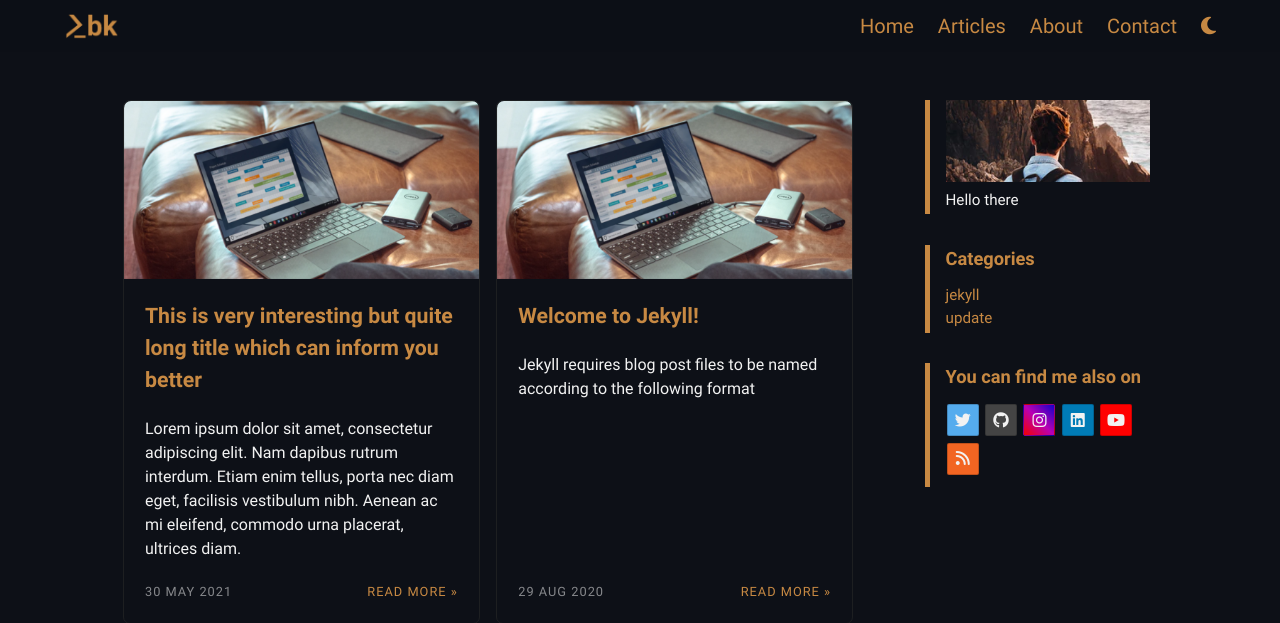
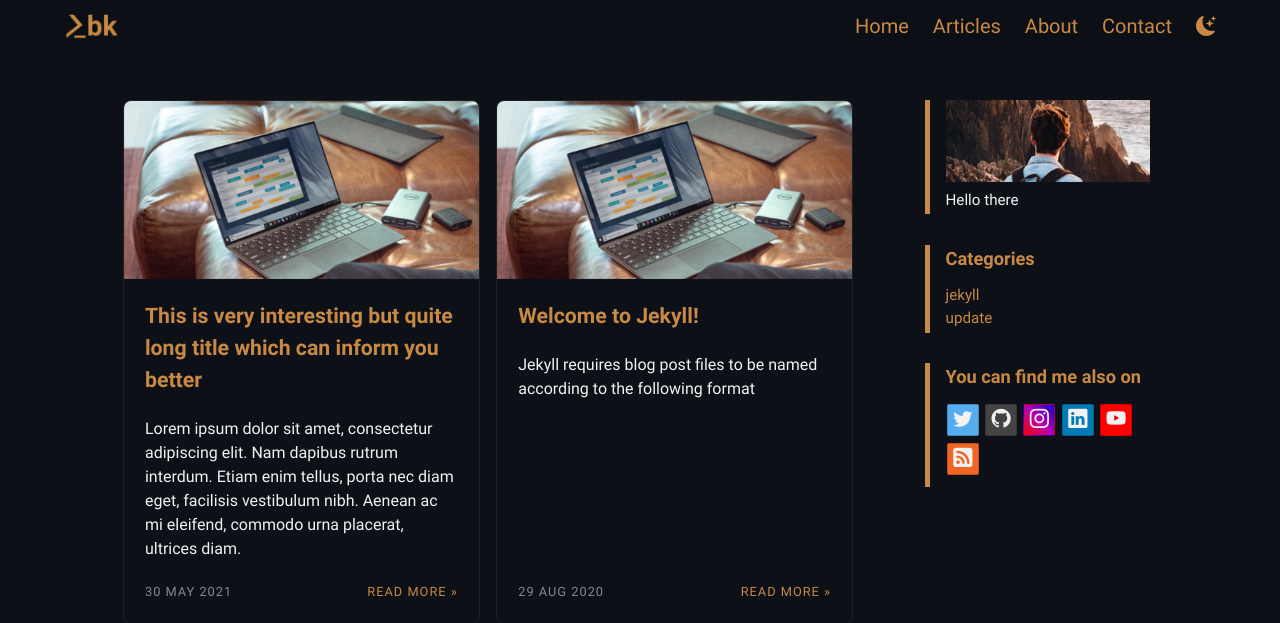
Before and after one commit to kbegiedza/kbegiedza.github.io, a Jekyll site: the page built from index.html, in a window 1280 px wide. Shown: the top 623 px of the page. Built offline with Jekyll 4.4.1, drawn with Linux system fonts in a browser that asks for light colours; nearby versions of some CDN libraries.

Commit message:
Swap to bootstrap icons

```diff
--- a/_includes/navigation.html
+++ b/_includes/navigation.html
@@ -16,7 +16,7 @@
                 <a class="navbar-item" href="/articles">Articles</a>
                 <a class="navbar-item" href="https://kbegiedza.eu/" target="_aboutBlank">About</a>
                 <a class="navbar-item" href="/contact">Contact</a>
-                <a id="theme-toggle" class="navbar-item"><i class="fas fa-moon"></i></a>
+                <a id="theme-toggle" class="navbar-item"><i class="bi bi-moon-stars-fill"></i></a>
             </div>
         </div>
     </div>
--- a/_includes/side/social.html
+++ b/_includes/side/social.html
@@ -3,39 +3,39 @@
 
     <a class="button is-social is-twitter" href="https://twitter.com/Ursanon">
         <span class="icon">
-            <i class="fab fa-twitter fa-lg"></i>
+            <i class="bi bi-twitter"></i>
         </span>
     </a>
 
     <a class="button is-social is-github" href="https://github.com/Ursanon">
         <span class="icon">
-            <i class="fab fa-github fa-lg"></i>
+            <i class="bi bi-github"></i>
         </span>
     </a>
 
     <span>
         <a class="button is-social is-instagram" href="https://www.instagram.com/kbegiedza/">
             <span class="icon">
-                <i class="fab fa-instagram fa-lg"></i>
+                <i class="bi bi-instagram"></i>
             </span>
         </a>
     </span>
 
     <a class="button is-social is-linkedin" href="https://www.linkedin.com/in/krzysztof-begiedza/">
         <span class="icon">
-            <i class="fab fa-linkedin fa-lg"></i>
+            <i class="bi bi-linkedin"></i>
         </span>
     </a>
 
     <a class="button is-social is-youtube" href="https://www.youtube.com/channel/UCss2JLj2UX5k_bIWgtSz1yA">
         <span class="icon">
-            <i class="fab fa-youtube fa-lg"></i>
+            <i class="bi bi-youtube"></i>
         </span>
     </a>
 
     <a class="button is-social is-rss" href="/feed.xml">
         <span class="icon">
-            <i class="fa fa-rss fa-lg"></i>
+            <i class="bi bi-rss-fill"></i>
         </span>
     </a>
 </div>
--- a/_layouts/default.html
+++ b/_layouts/default.html
@@ -63,7 +63,6 @@
 
     <script src="/assets/js/main.js"></script>
 
-    <script src="https://kit.fontawesome.com/3640aba6f1.js" crossorigin="anonymous"></script>
     <script defer src="https://cdn.jsdelivr.net/npm/katex@0.10.2/dist/katex.min.js" integrity="sha384-9Nhn55MVVN0/4OFx7EE5kpFBPsEMZxKTCnA+4fqDmg12eCTqGi6+BB2LjY8brQxJ" crossorigin="anonymous"></script>
     <script defer src="https://cdn.jsdelivr.net/npm/katex@0.10.2/dist/contrib/auto-render.min.js" integrity="sha384-kWPLUVMOks5AQFrykwIup5lo0m3iMkkHrD0uJ4H5cjeGihAutqP0yW0J6dpFiVkI" crossorigin="anonymous" onload="renderMathInElement(document.body);"></script>
 </body>
--- a/_sass/blog.scss
+++ b/_sass/blog.scss
@@ -22,4 +22,5 @@
 $light-text-accent: #c78943;
 
 // Import sass files
+@import url("https://cdn.jsdelivr.net/npm/bootstrap-icons@1.5.0/font/bootstrap-icons.css");
 @import "fonts", "theme-light", "theme-dark", "dark-code", "light-code", "social";
--- a/_sass/social.scss
+++ b/_sass/social.scss
@@ -1,3 +1,7 @@
+span.icon > i.bi {
+    font-size: 1.5em;
+}
+
 .is-github {
     color: #f2f2f2;
     background-color: #444444;
--- a/assets/js/main.js
+++ b/assets/js/main.js
@@ -23,11 +23,11 @@
 
     if (theme == 'dark') {
         document.body.removeAttribute('theme')
-        toggleIcon.classList.replace('fas', 'far')
+        toggleIcon.classList.replace('bi-moon-stars-fill', 'bi-sun-fill')
     }
     else {
         document.body.setAttribute('theme', theme)
-        toggleIcon.classList.replace('far', 'fas')
+        toggleIcon.classList.replace('bi-sun-fill', 'bi-moon-stars-fill')
     }
 
     localStorage.setItem('theme', theme);
```
